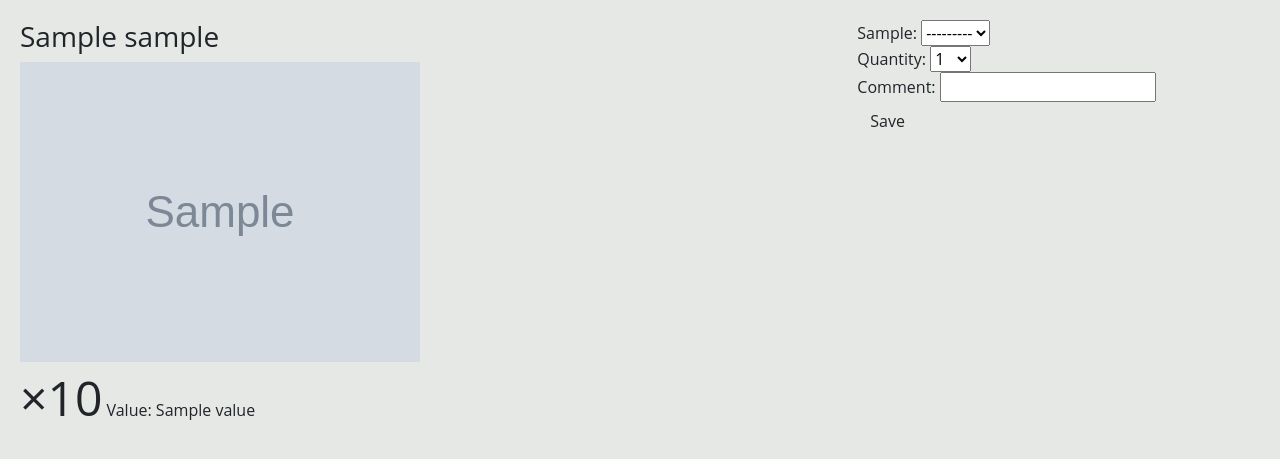
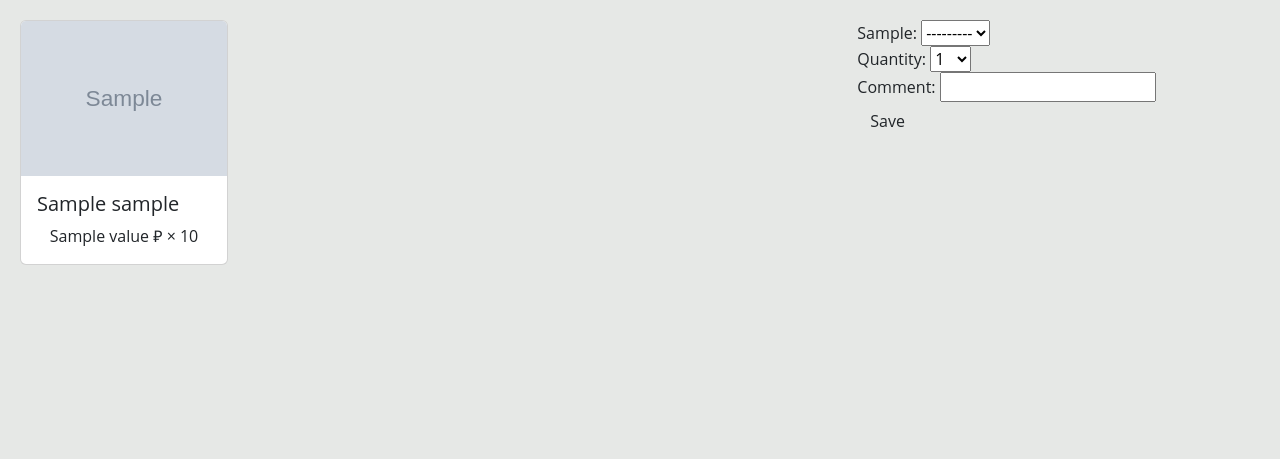
Before and after one commit to innerself/stamp-assist, a Django app: template templates/combinations/user-stamp-list.html in a window 1280 px wide. Shown: the part 56-515 px from the top of the page. Run offline with Django 4.2, Linux system fonts and the light colour scheme; tables that the repository leaves empty hold one stand-in row (values such as "Sample post"); the template is opened without the code that fills it: values that come from a table or form of the project are taken from there, most other values are stand-ins (such as "Sample title", 1, 10 or a date in 2020); grey boxes marked "Sample" are stand-in pictures; data that the repository does not hold is empty; some libraries are stand-ins or nearby versions.

Commit message:
Transfer commit

```diff
--- a/static/combinations/css/user-stamp-list.css
+++ b/static/combinations/css/user-stamp-list.css
@@ -13,10 +13,6 @@
   grid-gap: 2em;
 }
 
-.stamp-cell {
-
-}
-
 .edit-column {
   grid-column: 2;
   display: grid;
@@ -28,6 +24,16 @@
 }
 
 
+.user-list-image {
+  max-width: 300px;
+  max-height: 100px;
+}
+
+.stamp-card {
+  width: 13rem;
+}
+
+
 .stamps-quantity {
   font-size: xxx-large;
 }
--- a/templates/combinations/user-stamp-list.html
+++ b/templates/combinations/user-stamp-list.html
@@ -7,12 +7,34 @@
   <div class="main-wrapper">
     <div class="stamps-column">
       {% for stamp in stamps.values %}
-        <div>
-          <h3>{{ stamp.sample.name }}</h3>
-          <img src="{{ stamp.sample.image }}">
-          <span class="stamps-quantity">&times;{{ stamp.quantity }}</span>
-          Value: {{ stamp.sample.value }}
+        <div class="card stamp-card">
+          <img src="{{ stamp.sample.image }}" class="card-img-top" alt="...">
+          <div class="card-body">
+            <h5 class="card-title">{{ stamp.sample.name }}</h5>
+            <p class="card-text text-center">{{ stamp.sample.value }}&nbsp;&#8381;&nbsp;&times;&nbsp;{{ stamp.quantity }}</p>
+{#            <ul class="card-text">#}
+{#              <li>Value: {{ stamp.sample.value }}</li>#}
+{#              <li>Quantity: {{ stamp.quantity }}</li>#}
+{#            </ul>#}
+{#            <div >Value: {{ stamp.sample.value }}</div>#}
+{#            <div class="card-text">Value: {{ stamp.sample.value }}</div>#}
+{#            <p class="card-text">Some quick example text to build on the card title and make up the bulk of the card's#}
+{#              content.</p>#}
+{#            <div class="card-footer">#}
+{#              <a href="#" class="btn btn-primary">Go somewhere</a>#}
+{#            </div>#}
+          </div>
         </div>
+        {#        <div class="card">#}
+        {#          <div class="card__cover">#}
+        {#            <img class="user-list-image" src="{{ stamp.sample.image }}">#}
+        {#          </div>#}
+        {#          <div class="card__content">#}
+        {#            <h4>{{ stamp.sample.name }}</h4>#}
+        {#            Value: {{ stamp.sample.value }}#}
+        {#            <span class="stamps-quantity">&times;{{ stamp.quantity }}</span>#}
+        {#          </div>#}
+        {#        </div>#}
       {% empty %}
         <div>
           <p>User has no stamps added</p>
```
Also changed, not shown: combinations/models.py (+33 -10 lines), combinations/views.py (+0 -59 lines), combinations/migrations/0013_remove_stampcollection_user_userstamp_user_name_and_more.py (added), combinations/migrations/0014_rename_user_name_userstamp_custom_name.py (added), combinations/migrations/0015_alter_userstamp_desk.py (added).
